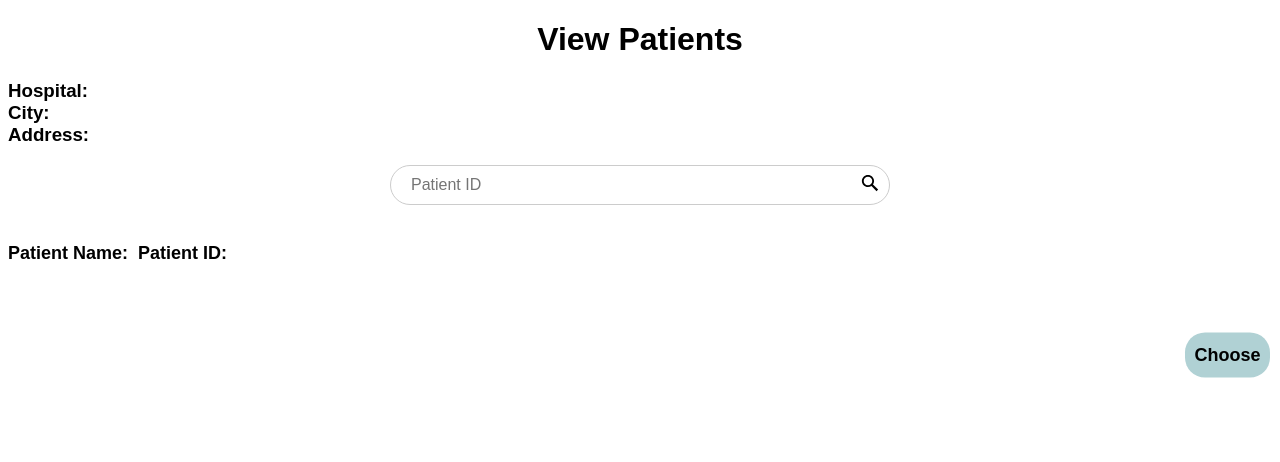
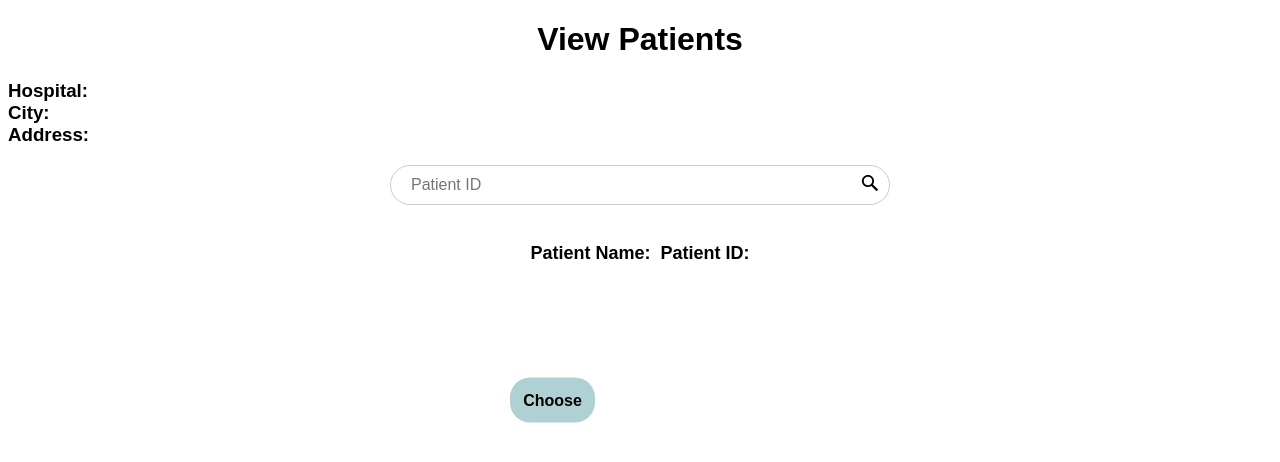
Before and after one commit to nusyba23/DBMS_Hospital-Management-System, a PHP site: page /doctor/viewpatients.html in a window 1280 px wide. Shown: the top 462 px of the page. Run offline with PHP 8.4, Linux system fonts and the light colour scheme.

Commit message:
view patient search page created

```diff
--- a/471_Project/Frontend/doctor/styles.css
+++ b/471_Project/Frontend/doctor/styles.css
@@ -173,17 +173,24 @@ input[type="text"], input[type="password"] {
     height: 20px;
     color: #000;
   }
-  .result{
+  .result {
     font-family: Cairo, sans-serif;
     font-weight: bold;
     font-size: 18px;
     display: flex;
-    flex-direction:  row;
-    justify-content: centerxs;
+    flex-direction: row;
+    justify-content: center;
     align-items: center;
     margin-top: 20px;
     gap: 10px;
     width: 100%;
+  }
+
+.patient-info {
+    display: flex;
+    justify-content: center;
+    gap: 50px;
+
 }
 
 .choose-patient {
@@ -195,5 +202,9 @@ input[type="text"], input[type="password"] {
     justify-content: center;
     align-items: center;
     cursor: pointer;
-    margin-top: -45px;
-  }
+    font-family: Cairo, sans-serif;
+    font-weight: bold;
+    font-size: 16px;
+    position:fixed;
+    right: 685px;
+}
--- a/471_Project/Frontend/doctor/viewpatients.html
+++ b/471_Project/Frontend/doctor/viewpatients.html
@@ -26,5 +26,7 @@
         <button class="choose-patient" onclick="window.location.href='viewpatientrecord.html'">Choose</button>
     </div>
 
+
+
 </body>
 </html>
```
